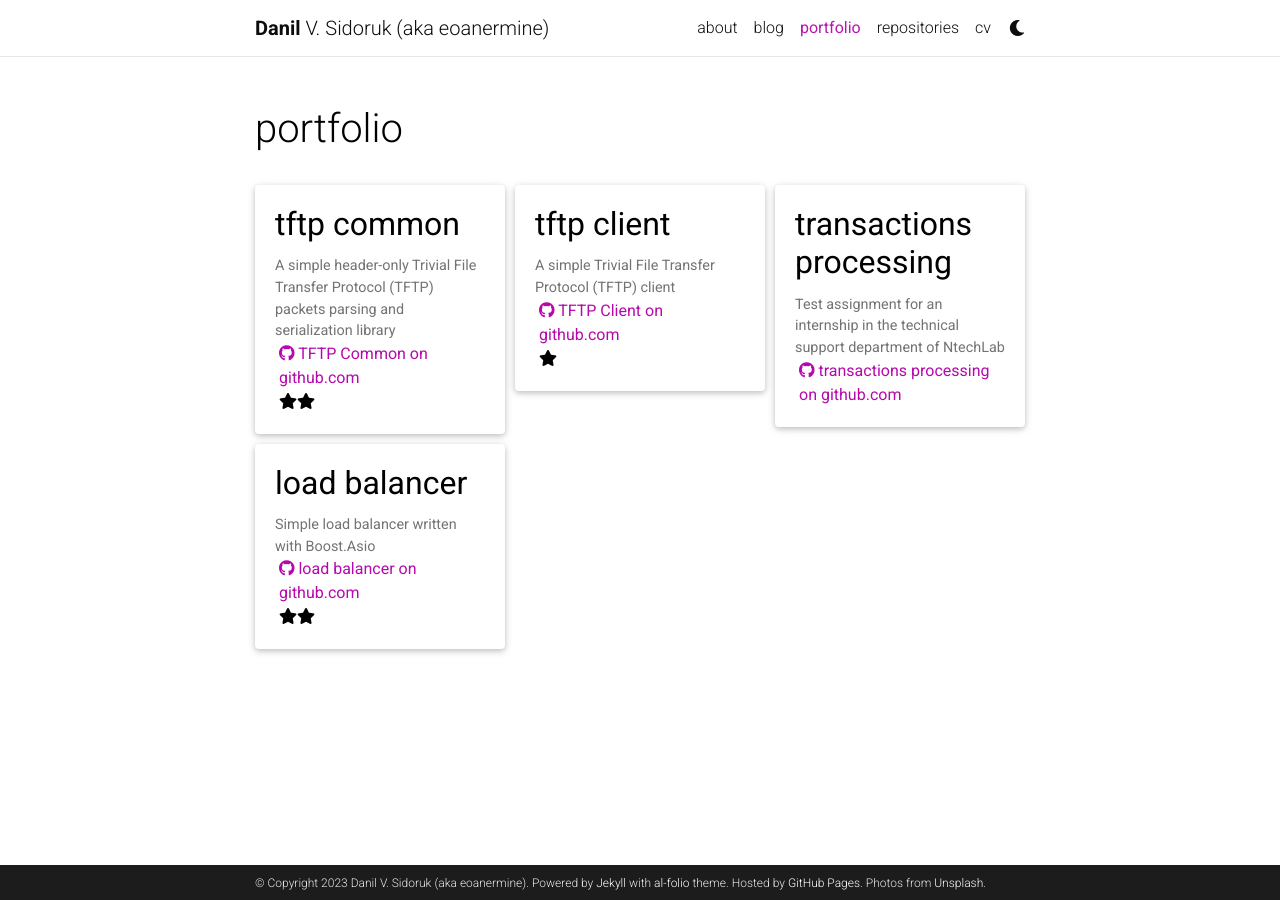
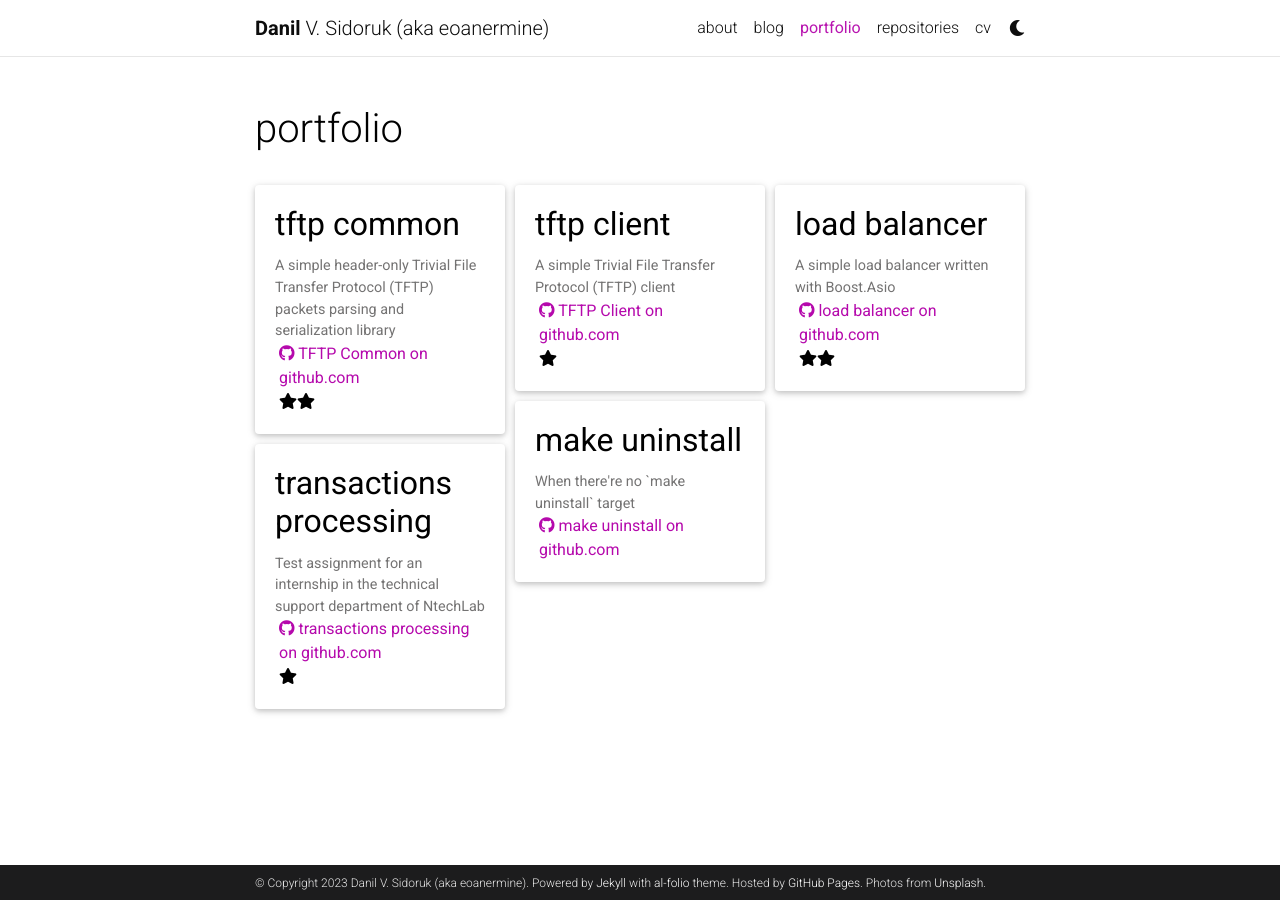
Before and after one commit to eoan-ermine/eoan-ermine.github.io, a Jekyll site: the page built from _pages/projects.md, in a window 1280 px wide. Built offline with Jekyll 4.4.1, drawn with Linux system fonts in a browser that asks for light colours; comment, search, counter and statistics services are not loaded; a style sheet for code colours, icons or effects is not loaded.

Commit message:
Synchronize portfolio and repositories with github profile pins

```diff
--- a/_data/repositories.yml
+++ b/_data/repositories.yml
@@ -3,5 +3,7 @@ github_users:
 
 github_repos:
   - eoan-ermine/tftp_common
-  - eoan-ermine/transactions_processing
+  - eoan-ermine/tftp_client
   - eoan-ermine/load_balancer
+  - eoan-ermine/transaction_processing
+  - eoan-ermine/make_uninstall
--- /dev/null
+++ b/_portfolio/make_uninstall.md
@@ -0,0 +1,8 @@
+---
+layout: page
+title: make uninstall
+description: When there're no `make uninstall` target
+importance: 5
+github: https://github.com/eoan-ermine/make_uninstall
+github_stars: 0
+---
```
Also changed, not shown: _portfolio/load_balancer.md (+2 -2 lines), _portfolio/transactions_processing.md (+2 -2 lines).
